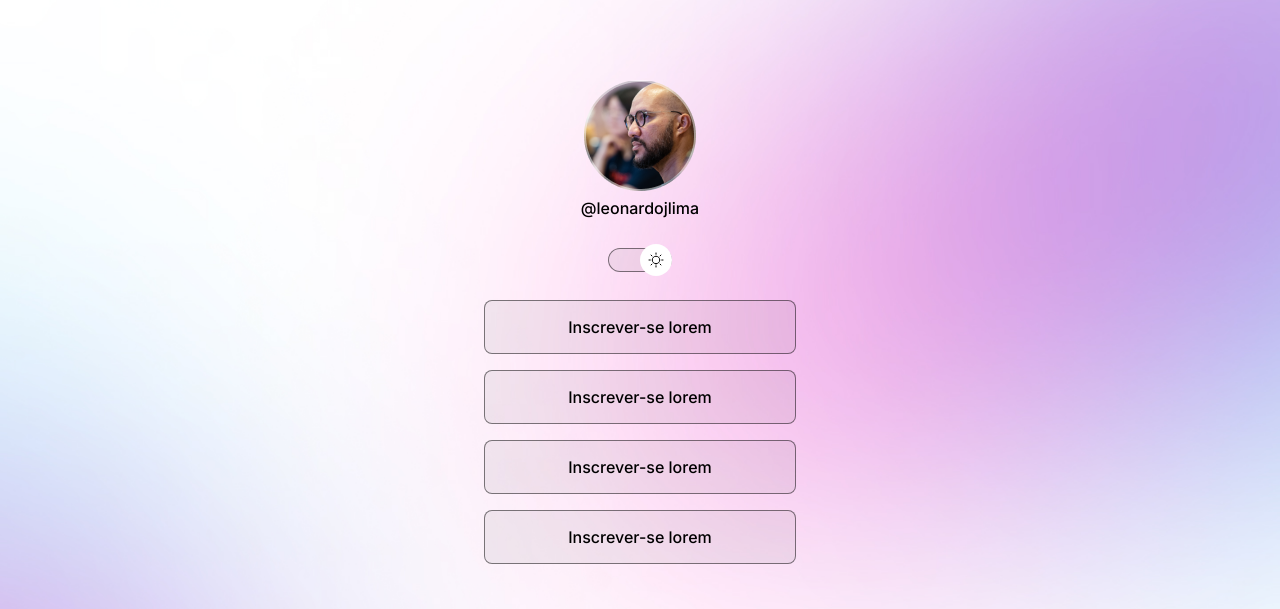
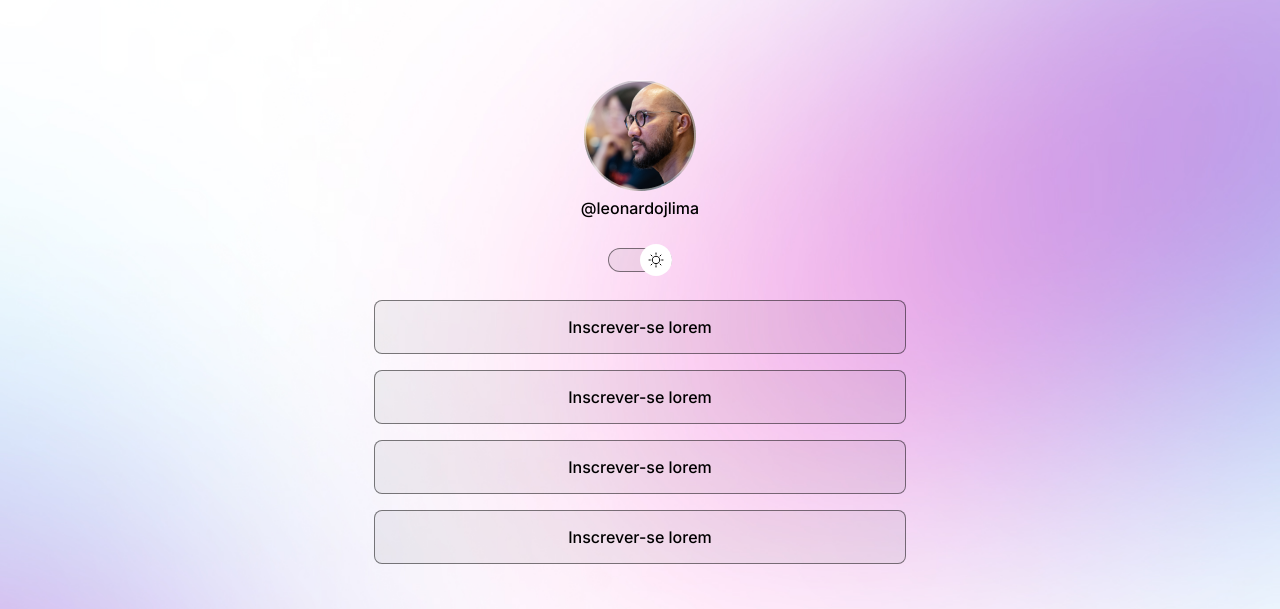
Before and after one commit to leonardojlima/linktree, a plain HTML site: page index.html in a window 1280 px wide. Shown: the top 609 px of the page. Drawn offline with nearby package versions, Linux system fonts and the light colour scheme.

Commit message:
adjust container width

```diff
--- a/style.css
+++ b/style.css
@@ -36,7 +36,8 @@ body * {
 }
 
 #container {
-    width: 360px;
+  width: 100%;
+  max-width: 580px;
   margin: 56px auto 0px;
   padding: 0 24px;
 }
@@ -105,7 +106,7 @@ ul li a {
   border: 1px solid var(--stroke-color);
   border-radius: 8px;
   padding: 16px 24px;
-    -webkit-backdrop-filter:blur(4px);
+  -webkit-backdrop-filter: blur(4px);
   text-decoration: none;
   font-weight: 500;
   transition: all 0.5s;
@@ -154,7 +155,7 @@ footer a:hover {
 }
 
 footer ion-icon {
-    color: #FC3D55;
+  color: #fc3d55;
 }
 
 #teste-botao {
```
Also changed, not shown: 1 other file. Lines whose indentation alone changed are shown as unchanged.
